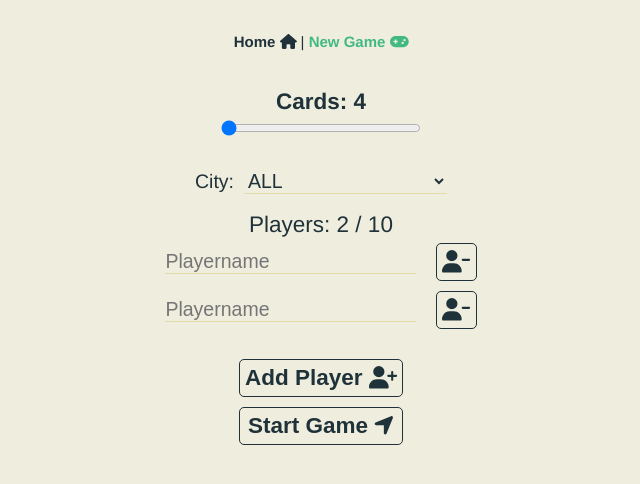
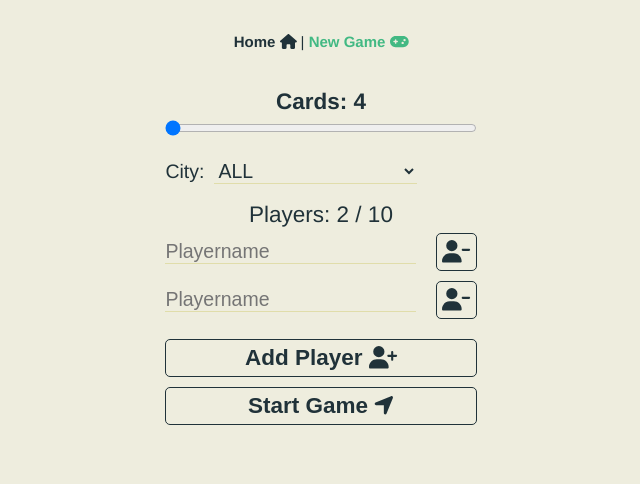
Before and after one commit to Hydrocynus/geomory, a Vue app: page /newgame in a window 1280 px wide. Shown: the top 484 px of the page, without its empty margins (319-959 px from the left). Built offline with nearby package versions, Linux system fonts and the light colour scheme.

Commit message:
Newgame Alignment

```diff
--- a/src/views/NewGame.vue
+++ b/src/views/NewGame.vue
@@ -80,10 +80,8 @@ import { computed } from '@vue/reactivity';
 
 <template>
 
-  <div class="wholeContainer">
-
-    <h3 id="notEnoughPlayersMSG" v-if="chamber.players.length < 2">You gotta have at least two players, bro</h3>
-
+  <div class="gridContainer">
+    <div class="gridItem">
       <div class="cardPick">
         <h2>Cards: {{ cardCnt }}</h2>
         <input type="range" min="4" max="50" step="2" v-model.number="cardCnt" placeholder="Card Count" />
@@ -95,14 +93,18 @@ import { computed } from '@vue/reactivity';
           <option v-for="city in cities" :value="city">{{ city }}</option>
         </select>
       </div>
+      <div class="playerPick">
+        <h3 id="notEnoughPlayersMSG" v-if="chamber.players.length < 2">You gotta have at least two players</h3>
         <h2>Players: {{ chamber.players.length }} / {{ maxPlayers }}</h2>
         <div class="playerInputContainer textInputContainer" v-for="player in chamber.players">
             <input  v-model.trim="player.name" placeholder="Playername" @keypress="inputPressed"/>
             <button class="btn" @click="removePlayer(player)"><i class="fa-solid fa-user-minus"></i></button>
         </div>
+      </div>
       <div class="bottomButtons">
         <button class="btn" @click="addPlayer()">Add Player <i class="fa-solid fa-user-plus"></i></button>
         <button class="btn" @click="submit()">Start Game <i class="fa-solid fa-location-arrow"></i></button>
+      </div>
         </div>
   </div>
 </template>
@@ -111,11 +113,15 @@ import { computed } from '@vue/reactivity';
 
 /* https://colorhunt.co/palette/eeeddee0ddaa203239141e27 */
 
-.wholeContainer {
-  display: flex;
-  flex-direction: column;
+.gridContainer {
+  grid-template-columns: 25% auto 25%;
+  display: grid;
   align-items: center;
   justify-content: center;
+}
+
+.gridItem {
+  grid-column-start: 2;
 }
 
 .cardPick {
@@ -134,31 +140,34 @@ import { computed } from '@vue/reactivity';
 }
 
 .cardPick input {
-  width: 200px;
-  margin: 0;
-  padding: 0;
-  font-size: 1.5em;
-  font-weight: bold;
+  width: 100%;
 }
 
 .cityPick {
   font-size: 1.3em;
   display: flex;
   flex-direction: row;
-  justify-content: center;
+  justify-content: stretch;
   align-items: center;
-  margin: 10px;
+  margin: 10px 0;
 }
 
 .cityPick label {
   margin-right: 10px;
 }
 
+.playerPick #notEnoughPlayersMSG {
+  color: red;
+  font-size: 1.2em;
+  font-weight: bolder;
+  margin-bottom: 10px;
+}
+
 .playerInputContainer {
   display: flex;
   flex-direction: row;
   align-items: center;
-  justify-content: center;
+  justify-content: stretch;
   margin-bottom: 10px;
   gap: 20px;
 }
@@ -166,7 +175,7 @@ import { computed } from '@vue/reactivity';
 .bottomButtons {
   display: grid;
   justify-items: stretch;
-  justify-content: center;
+  justify-content: stretch;
   margin-top: 20px;
   gap: 10px;
 }
```
Lines whose indentation alone changed are shown as unchanged.
